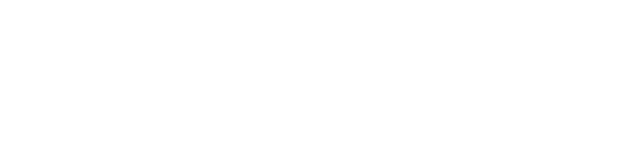
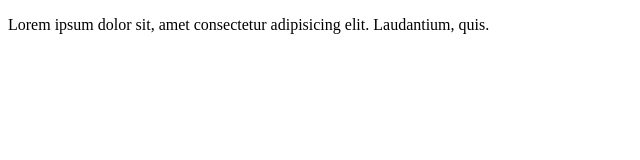
Before and after one commit to SantiagoChavez/test-repositorio, a plain HTML site: page index.html in a window 1280 px wide. Shown: the whole page, without its empty margins (0-640 px from the left). Drawn offline with Linux system fonts and the light colour scheme.

Commit message:
agregado DIV contenedor

```diff
--- a/index.html
+++ b/index.html
@@ -8,5 +8,13 @@
 </head>
 <body>
 
+    <! --div contenedor 1-->
+    <div class"container">
+        <div class="row">
+            <p>Lorem ipsum dolor sit, amet consectetur adipisicing elit. Laudantium, quis.   </p>
+
+        </div>
+    </div>
+
 </body>
 </html>
```
